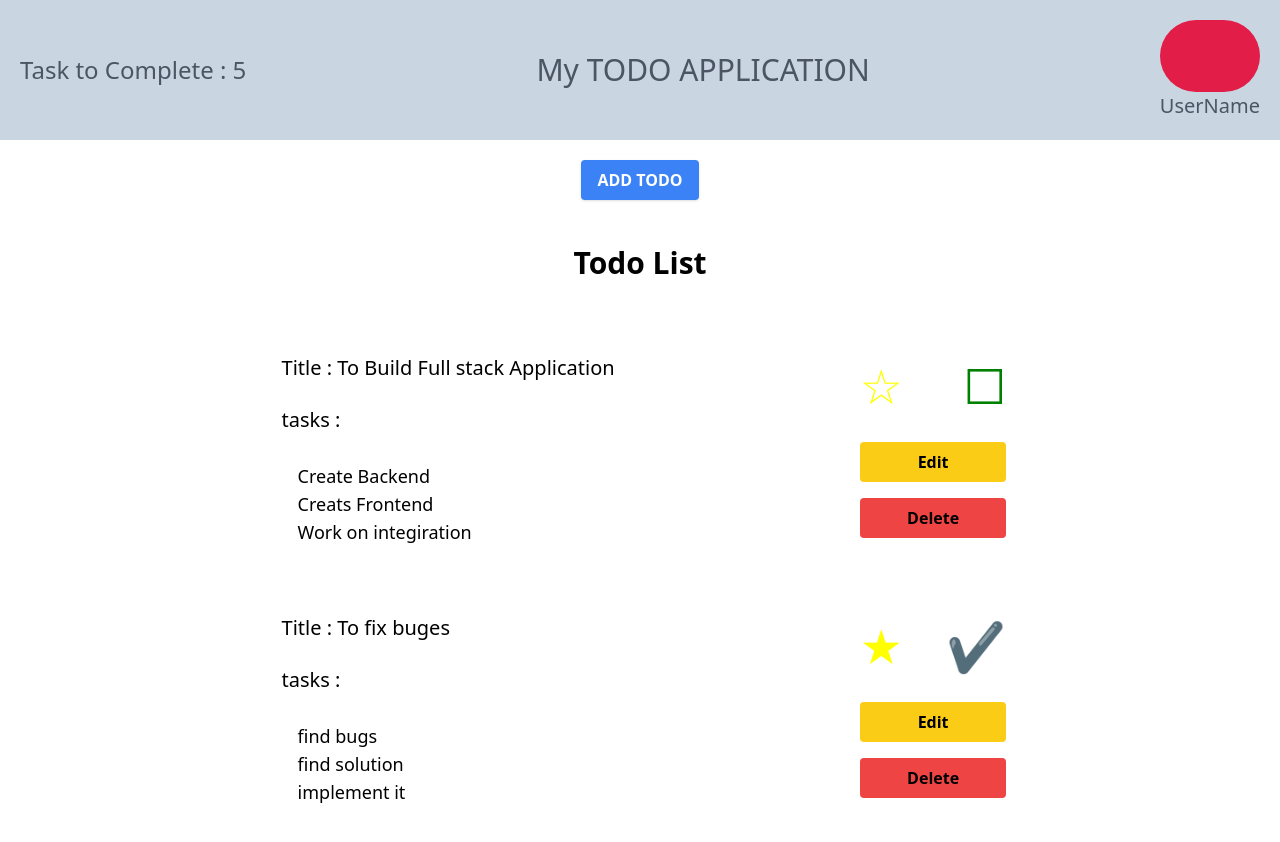
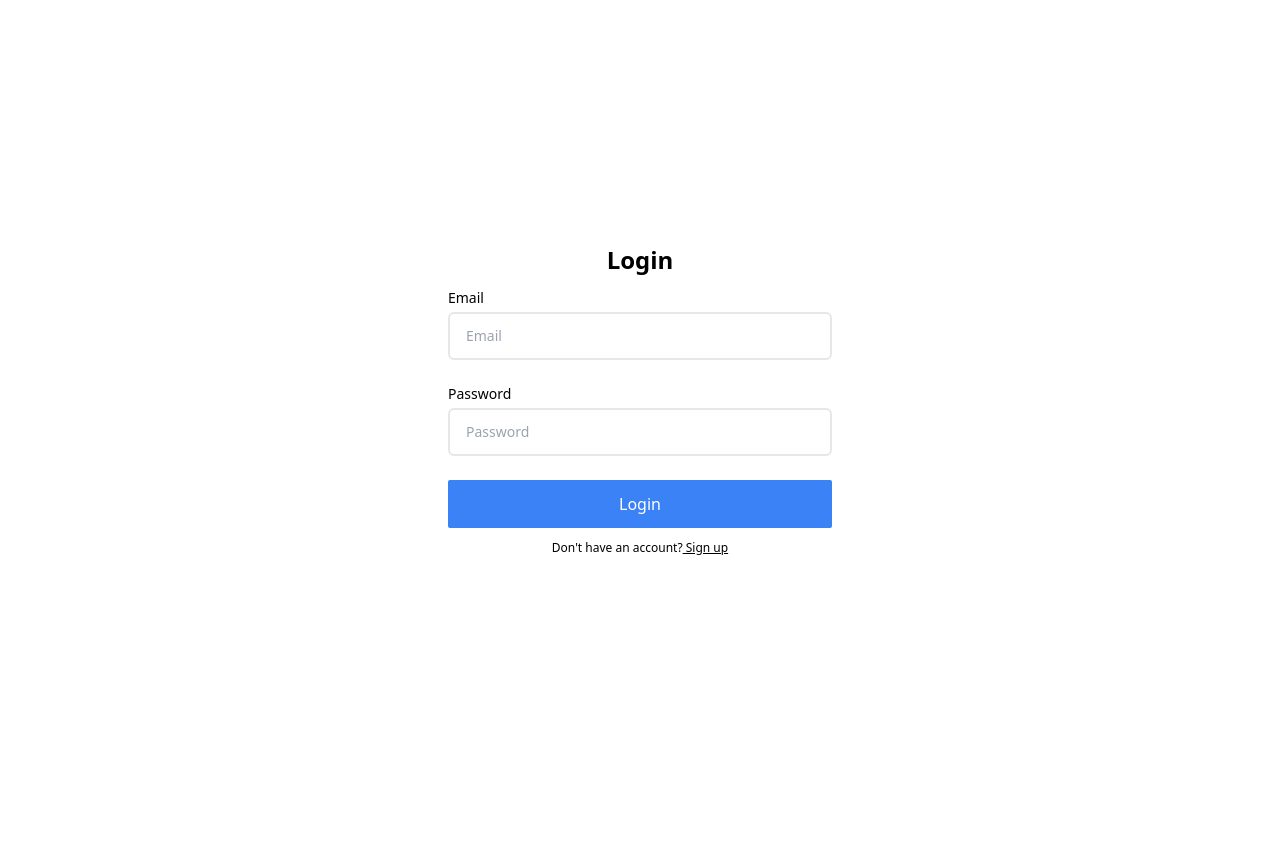
Before and after one commit to SushilBhandary/Todo-frontend, a React (Create React App) app: page / in a window 1280 px wide. Shown: the top 842 px of the page. After the commit the page ends 800 px from the top, so only its background shows below. Built offline with nearby package versions, Linux system fonts and the light colour scheme; the HTML template or start-up script is replaced by a standard one.

Commit message:
adding login and singup function

```diff
--- a/src/App.js
+++ b/src/App.js
@@ -10,7 +10,7 @@ function App() {
 
   return (
     <div >
-      {!true ? ( toSingup ? <Signup setToSingup={setToSingup}/> : <Login setToSingup={setToSingup}/>) : (
+      {!islogin ? ( toSingup ? <Signup setToSingup={setToSingup}/> : <Login setToSingup={setToSingup} SetLogin={SetLogin}/>) : (
         <TodoPage/>
       )}
     </div>
--- a/src/components/login.js
+++ b/src/components/login.js
@@ -1,23 +1,61 @@
+import { useState } from "react"
+import axios from "axios"
+import { ToastContainer, toast } from 'react-toastify';
+import 'react-toastify/dist/ReactToastify.css';
 
-const Login = ({setToSingup}) => {
+const Login = ({setToSingup, SetLogin}) => {
+
+  const [email, setEmail] = useState('')
+  const [password, setPassword] = useState('')
+
+  const submit = async(e) => {
+    e.preventDefault()
+    if (!(email && password)) {
+      return toast.warn('Email/Password is missining', {
+        position: "top-center",
+        autoClose: 5000,
+        hideProgressBar: false,
+        closeOnClick: true,
+        pauseOnHover: true,
+        draggable: true,
+        progress: undefined,
+        theme: "colored",
+      });
+    }
+    const data = {
+      email : email,
+      password : password
+    }
+
+    await axios.post("http://localhost:8000/login",data)
+    .then((res) => {
+      if (res.error) {
+        console.log(res.error);
+      }
+      localStorage.setItem("jwt", JSON.stringify(res))
+      SetLogin(true)
+    }).catch( e => console.log(e))
+
+  }
+
 
   return(
     <div className="flex items-center justify-center h-screen">
       <div className="w-full max-w-md p-8 space-y-3 rounded-xl dark:bg-gray-900 dark:text-gray-100 ">
           <h1 className="text-2xl font-bold text-center">Login</h1>
-          <form novalidate="" action="" className="space-y-6 ng-untouched ng-pristine ng-valid">
+          <form action="" className="space-y-6 ng-untouched ng-pristine ng-valid">
             <div className="space-y-1 text-sm">
-                <label for="email" className="block dark:text-gray-400">Email</label>
-                <input type="text" name="email" id="email" placeholder="Email" className="w-full px-4 py-3 rounded-md  border-2 " />
+                <label className="block dark:text-gray-400">Email</label>
+                <input value={email} onChange={ e =>setEmail(e.target.value)} type="text" name="email" id="email" placeholder="Email" className="w-full px-4 py-3 rounded-md  border-2 " />
             </div>
             <div className="space-y-1 text-sm">
-                <label for="password" className="block dark:text-gray-400">Password</label>
-                <input type="password" name="password" id="password" placeholder="Password" className="w-full px-4 py-3 rounded-md border-2 " />
+                <label className="block dark:text-gray-400">Password</label>
+                <input value={password} onChange={ e =>setPassword(e.target.value)} type="password" name="password" id="password" placeholder="Password" className="w-full px-4 py-3 rounded-md border-2 " />
             </div>
-            <button className="block w-full p-3 text-center rounded-sm text-white bg-blue-500 focus:outline-none hover:bg-blue-600 rounded ">Login</button>
+            <button onClick={submit} className="block w-full p-3 text-center rounded-sm text-white bg-blue-500 focus:outline-none hover:bg-blue-600 rounded ">Login</button>
           </form>
         <p className="text-xs text-center sm:px-6 dark:text-gray-400">Don't have an account?
-            <a rel="noopener noreferrer" href="#" className="underline dark:text-gray-100" onClick={() => {setToSingup(true)}}> Sign up</a>
+            <span className="underline dark:text-gray-100" onClick={() => {setToSingup(true)}}> Sign up</span>
         </p>
       </div>
     </div>
--- a/src/components/signup.js
+++ b/src/components/signup.js
@@ -1,32 +1,89 @@
+import { useState } from "react"
+import axios from "axios"
+import { ToastContainer, toast } from 'react-toastify';
+import 'react-toastify/dist/ReactToastify.css';
 
 const Signup = ({setToSingup}) =>{
+
+  const [name, setName] = useState("")
+  const [email, setEmail] = useState('')
+  const [password, setPassword] = useState('')
+  const [rePassword, setRePassword] = useState("")
+
+  const submit = async(e) => {
+    e.preventDefault()
+    if (password === rePassword) {
+      const data = {
+        name : name,
+        email : email,
+        password : password
+      }
+      // const res = await axios.get('/',data)
+      const res = await axios.post('http://localhost:8000/signup',data).then().catch( e => {
+        console.log('the Error is ');
+        console.log(e);
+      })
+      console.log(res);
+
+      if (res) {
+        toast.success('User Created Successfully', {
+          position: "top-center",
+          autoClose: 5000,
+          hideProgressBar: false,
+          closeOnClick: true,
+          pauseOnHover: true,
+          draggable: true,
+          progress: undefined,
+          theme: "colored",
+          });
+          setName('')
+          setEmail('')
+          setPassword('')
+          setRePassword('')
+      }
+
+    } else {
+      toast.warn('Password does not match. Re-Enter the password', {
+        position: "top-center",
+        autoClose: 5000,
+        hideProgressBar: false,
+        closeOnClick: true,
+        pauseOnHover: true,
+        draggable: true,
+        progress: undefined,
+        theme: "colored",
+        });
+    }
+  }
+
   return(
     <div className="flex items-center justify-center h-screen">
       <div className="w-full max-w-md p-8 space-y-3 rounded-xl dark:bg-gray-900 dark:text-gray-100 ">
           <h1 className="text-2xl font-bold text-center">Sign Up</h1>
           <form novalidate="" action="" className="space-y-6 ng-untouched ng-pristine ng-valid">
             <div className="space-y-1 text-sm">
-                <label for="name" className="block dark:text-gray-400">Name</label>
-                <input type="text" name="name" id="name" placeholder="Name" className="w-full px-4 py-3 rounded-md  border-2 " />
+                <label className="block dark:text-gray-400">Name</label>
+                <input value={name} onChange={e => setName(e.target.value)} type="text" name="name" id="name" placeholder="Name" className="w-full px-4 py-3 rounded-md  border-2 " />
             </div>
             <div className="space-y-1 text-sm">
-                <label for="Email" className="block dark:text-gray-400">Email</label>
-                <input type="emali" name="email" id="email" placeholder="Email" className="w-full px-4 py-3 rounded-md border-2 " />
+                <label className="block dark:text-gray-400">Email</label>
+                <input value={email} onChange={e => setEmail(e.target.value)} type="emali" name="email" id="email" placeholder="Email" className="w-full px-4 py-3 rounded-md border-2 " />
             </div>
         <div className="space-y-1 text-sm">
-                <label for="password" className="block dark:text-gray-400">Password</label>
-                <input type="password" name="password" id="password" placeholder="Password" className="w-full px-4 py-3 rounded-md border-2 " />
+                <label className="block dark:text-gray-400">Password</label>
+                <input value={password} onChange={e => setPassword(e.target.value)} type="password" name="password" id="password" placeholder="Password" className="w-full px-4 py-3 rounded-md border-2 " />
             </div>
         <div className="space-y-1 text-sm">
-                <label for="repassword" className="block dark:text-gray-400">Re-enter Password</label>
-                <input type="password" name="repassword" id="repassword" placeholder="Password" className="w-full px-4 py-3 rounded-md border-2 " />
+                <label className="block dark:text-gray-400">Re-enter Password</label>
+                <input value={rePassword} onChange={e => setRePassword(e.target.value)} type="password" name="repassword" id="repassword" placeholder="Password" className="w-full px-4 py-3 rounded-md border-2 " />
             </div>
-            <button className="block w-full p-3 text-center rounded-sm text-white bg-blue-500 focus:outline-none hover:bg-blue-600 rounded ">Sign up</button>
+            <button onClick={submit} className="block w-full p-3 text-center rounded-sm text-white bg-blue-500 focus:outline-none hover:bg-blue-600 rounded ">Sign up</button>
           </form>
         <p className="text-xs text-center sm:px-6 dark:text-gray-400">Already have a account ?
-            <a rel="noopener noreferrer" href="#" className="underline dark:text-gray-100" onClick={() => {setToSingup(false)}} > Login</a>
+            <span className="underline dark:text-gray-100" onClick={() => {setToSingup(false)}} > Login</span>
         </p>
       </div>
+      <ToastContainer />
     </div>
   )
 }
```
